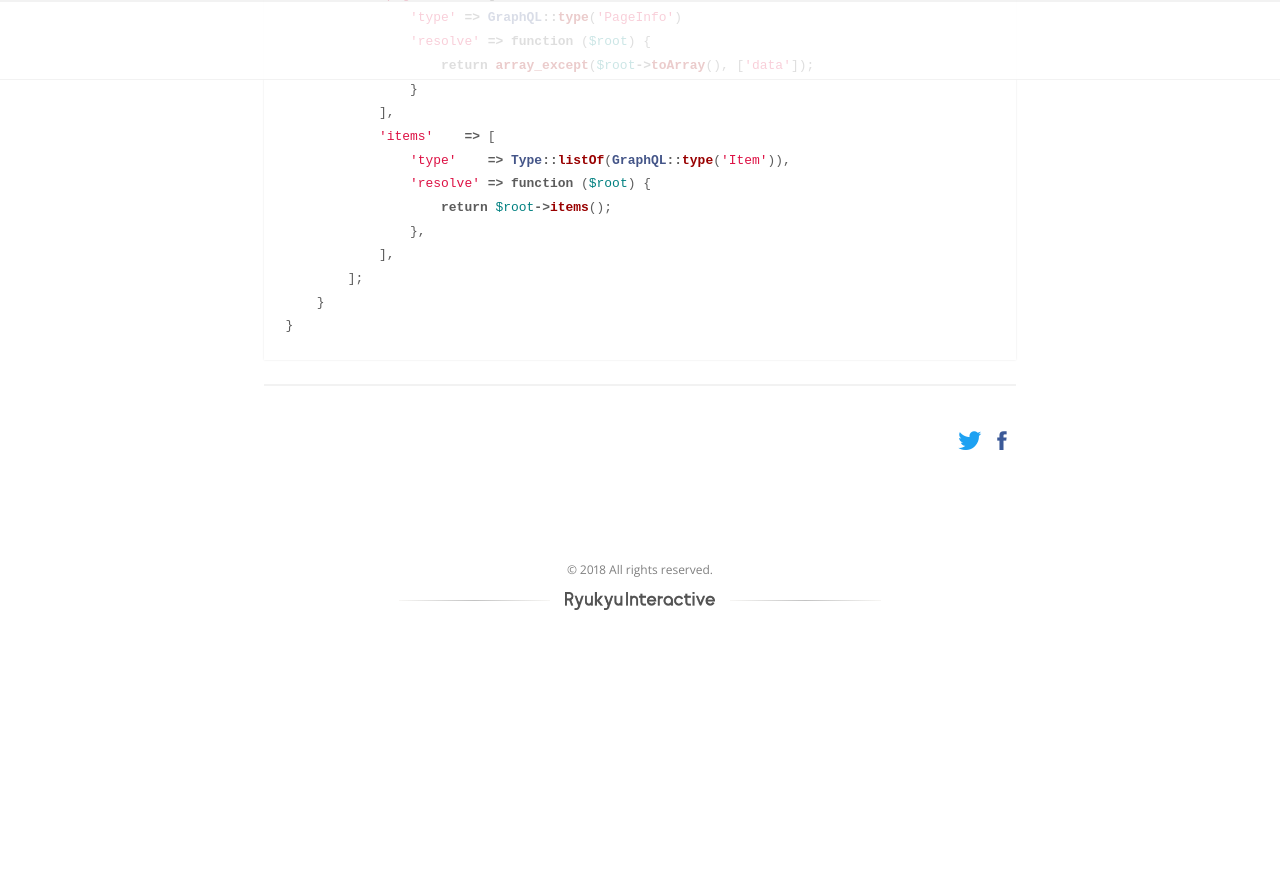
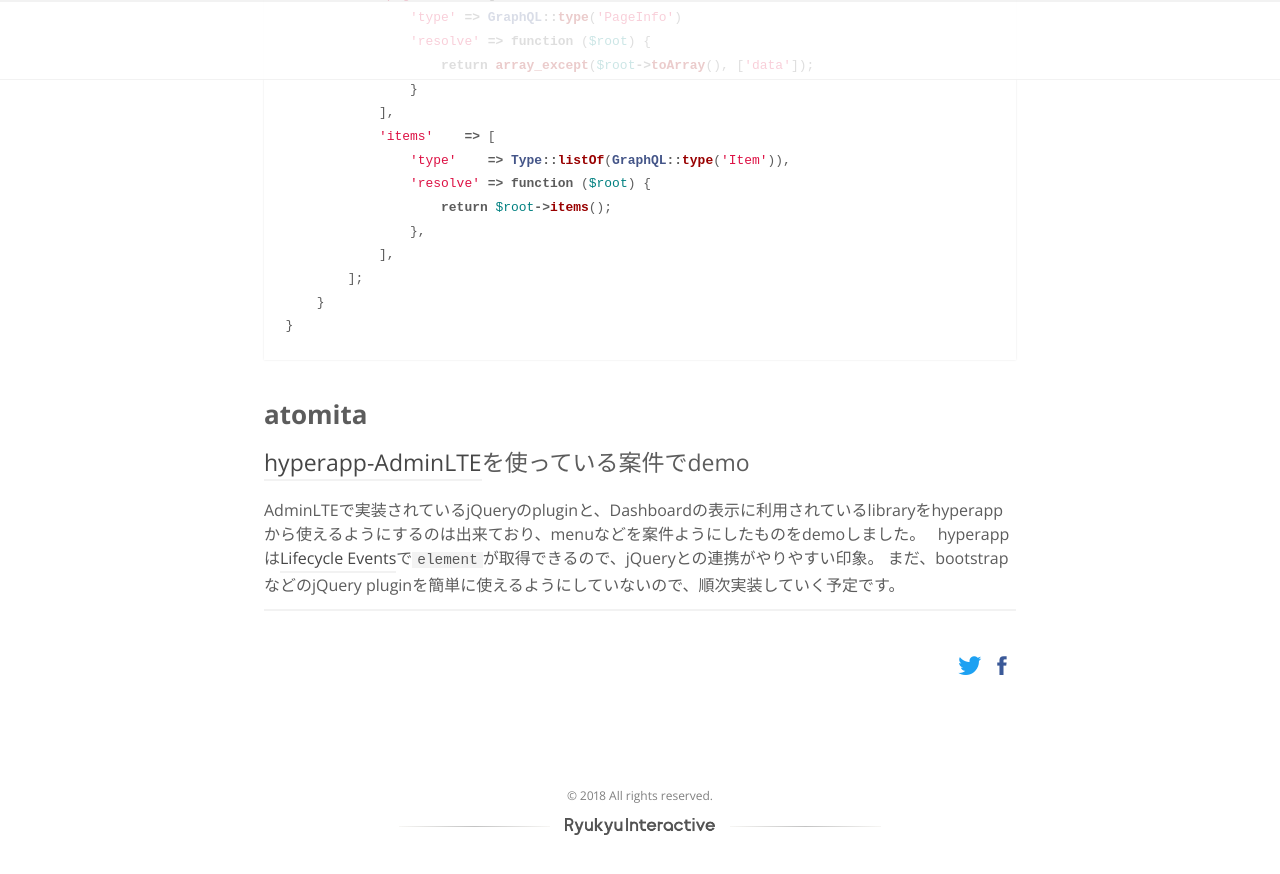
Before and after one commit to RyukyuInteractive/tech.ryukyu-i.co.jp, a Jekyll site: the page built from _posts/2018-04-18-tech-lunch-20180418.md, in a window 1280 px wide and 900 px high, scrolled down 2478 px. Shown: the top 874 px of the window. Built offline with Jekyll 4.4.1, drawn with Linux system fonts in a browser that asks for light colours; our own code applies the rules of GitHub Pages for plain Markdown files; a script that is not in the unit is left out; before the commit the page ends 3153 px from its top, so only the background shows below that.

Commit message:
Update 2018-04-18-tech-lunch-20180418.md

````diff
--- a/_posts/2018-04-18-tech-lunch-20180418.md
+++ b/_posts/2018-04-18-tech-lunch-20180418.md
@@ -106,4 +106,13 @@ class ItemsType extends GraphQLType
 }
 ```
 
+
+## atomita
+
+### [hyperapp-AdminLTE](https://github.com/RyukyuInteractive/hyperapp-AdminLTE)を使っている案件でdemo
+
+AdminLTEで実装されているjQueryのpluginと、Dashboardの表示に利用されているlibraryをhyperappから使えるようにするのは出来ており、menuなどを案件ようにしたものをdemoしました。
+hyperappは[Lifecycle Events](https://github.com/hyperapp/hyperapp#lifecycle-events)で`element`が取得できるので、jQueryとの連携がやりやすい印象。
+まだ、bootstrapなどのjQuery pluginを簡単に使えるようにしていないので、順次実装していく予定です。
+
 ----
````
